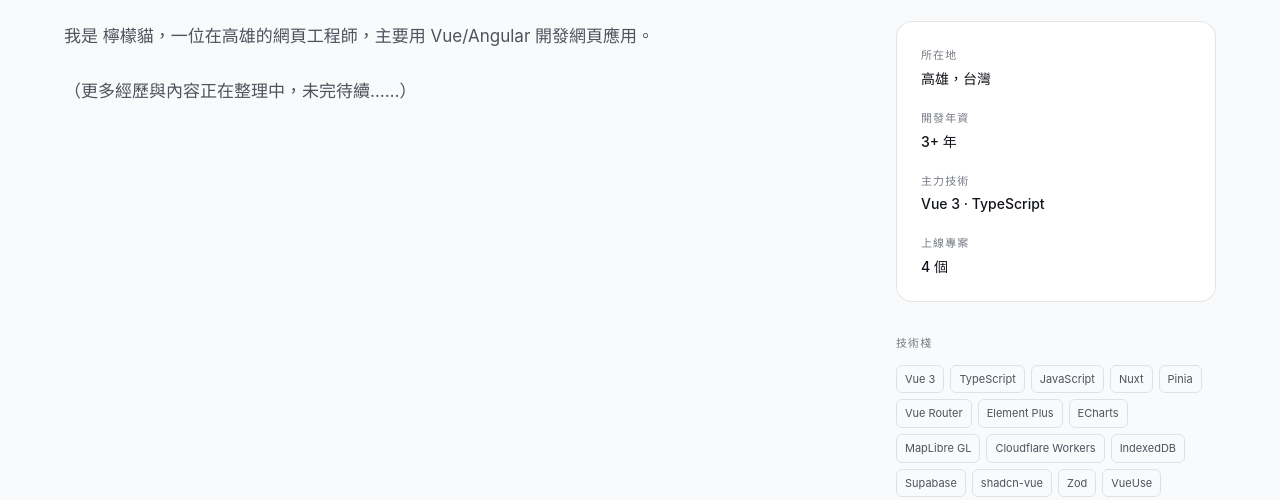
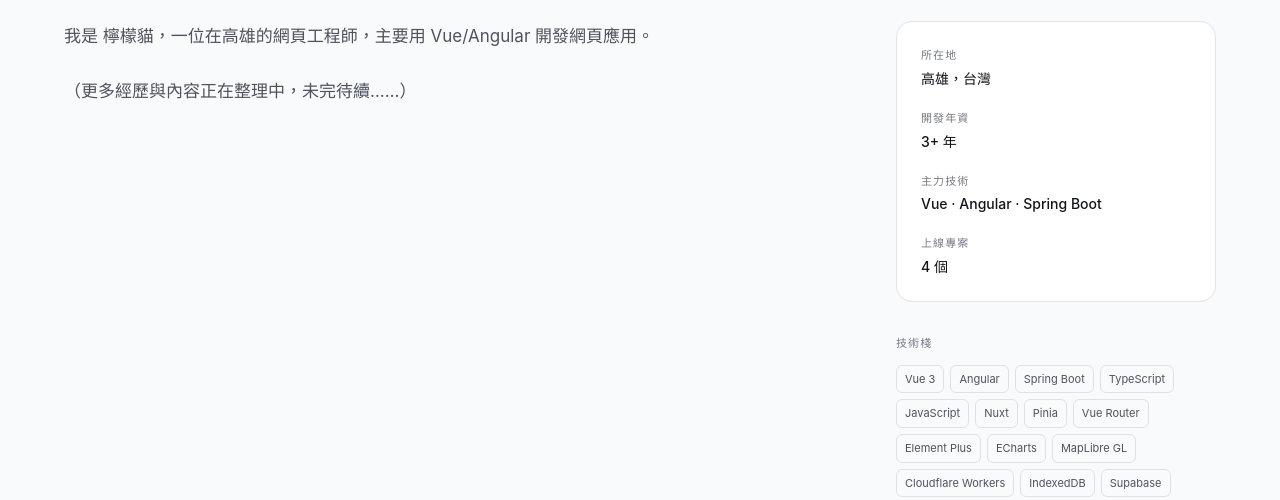
Before and after one commit to lemoncat0817/lemoncat0817.github.io, an Astro site: page /about in a window 1280 px wide. Shown: the part 267-767 px from the top of the page. Built offline with nearby package versions, Linux system fonts and the light colour scheme; Astro itself is replaced by a stand-in of ours.

Commit message:
feat: 在全站技術棧與主力技術中加入 Angular 與 Spring Boot

```diff
--- a/src/components/About.astro
+++ b/src/components/About.astro
@@ -24,13 +24,13 @@ const facts = zh
   ? [
       { label: '所在地', value: '高雄，台灣' },
       { label: '開發年資', value: `${years}+ 年` },
-      { label: '主力技術', value: 'Vue 3 · TypeScript' },
+      { label: '主力技術', value: 'Vue · Angular · Spring Boot' },
       { label: '上線專案', value: '4 個' },
     ]
   : [
       { label: 'Based in', value: 'Kaohsiung, Taiwan' },
       { label: 'Building for', value: `${years}+ years` },
-      { label: 'Main stack', value: 'Vue 3 · TypeScript' },
+      { label: 'Main stack', value: 'Vue · Angular · Spring Boot' },
       { label: 'Shipped', value: '4 projects' },
     ];
 ---
--- a/src/data/profile.ts
+++ b/src/data/profile.ts
@@ -28,6 +28,8 @@ export const profile = {
  */
 export const techStack = [
   { name: 'Vue 3', projects: ['maji-pos', 'todo-list', 'weather-tw', 'lohas-pets-cafe'] },
+  { name: 'Angular', projects: [] },
+  { name: 'Spring Boot', projects: [] },
   { name: 'TypeScript', projects: ['todo-list', 'weather-tw', 'lohas-pets-cafe'] },
   { name: 'JavaScript', projects: ['maji-pos'] },
   { name: 'Nuxt', projects: ['weather-tw', 'lohas-pets-cafe'] },
--- a/src/layouts/BaseLayout.astro
+++ b/src/layouts/BaseLayout.astro
@@ -46,7 +46,7 @@ const personSchema = {
     addressCountry: 'TW',
   },
   sameAs: [profile.github],
-  knowsAbout: ['Vue.js', 'TypeScript', 'JavaScript', 'Frontend Development', 'Web Accessibility'],
+  knowsAbout: ['Vue.js', 'Angular', 'Spring Boot', 'TypeScript', 'JavaScript', 'Frontend Development', 'Web Accessibility'],
 };
 ---
 
```
